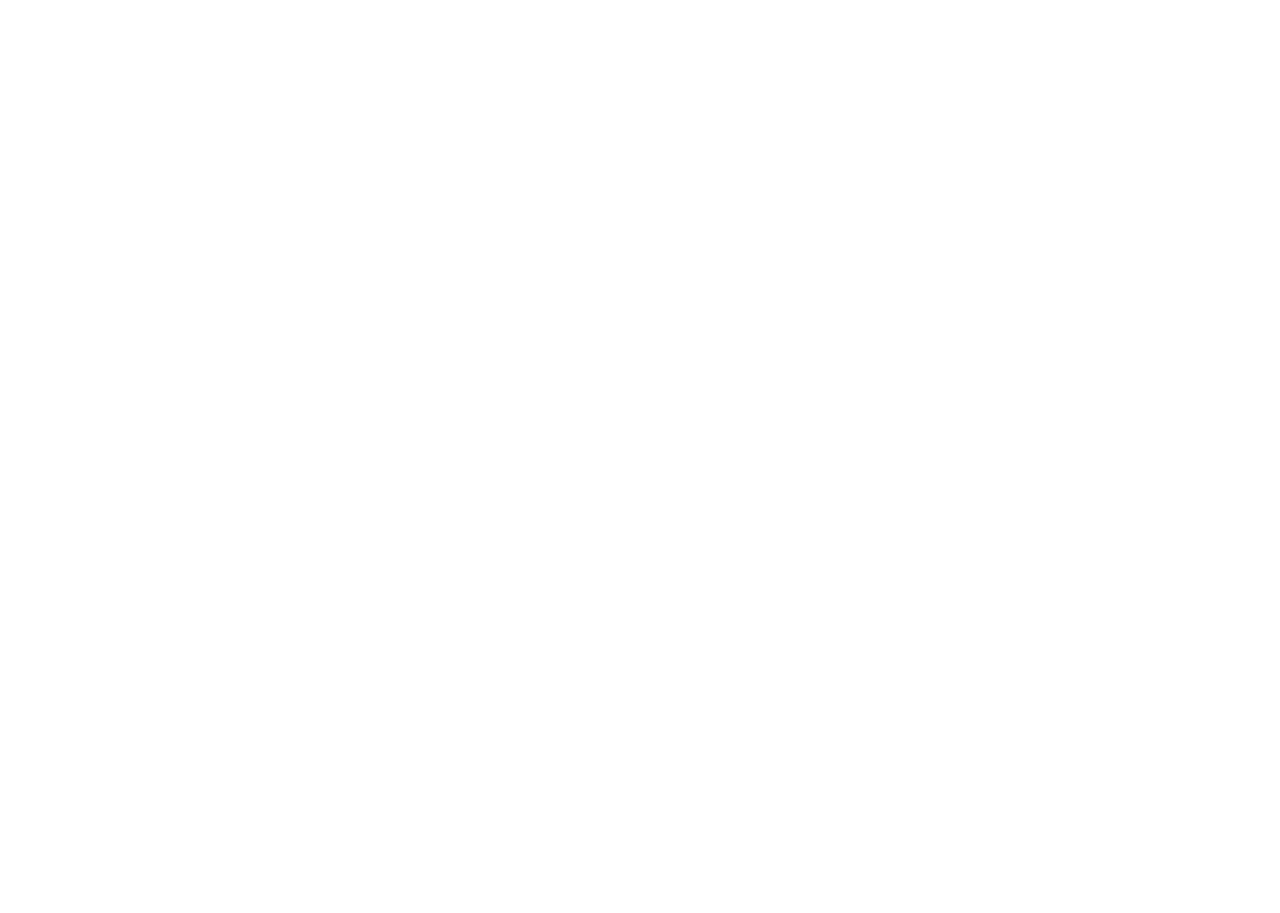
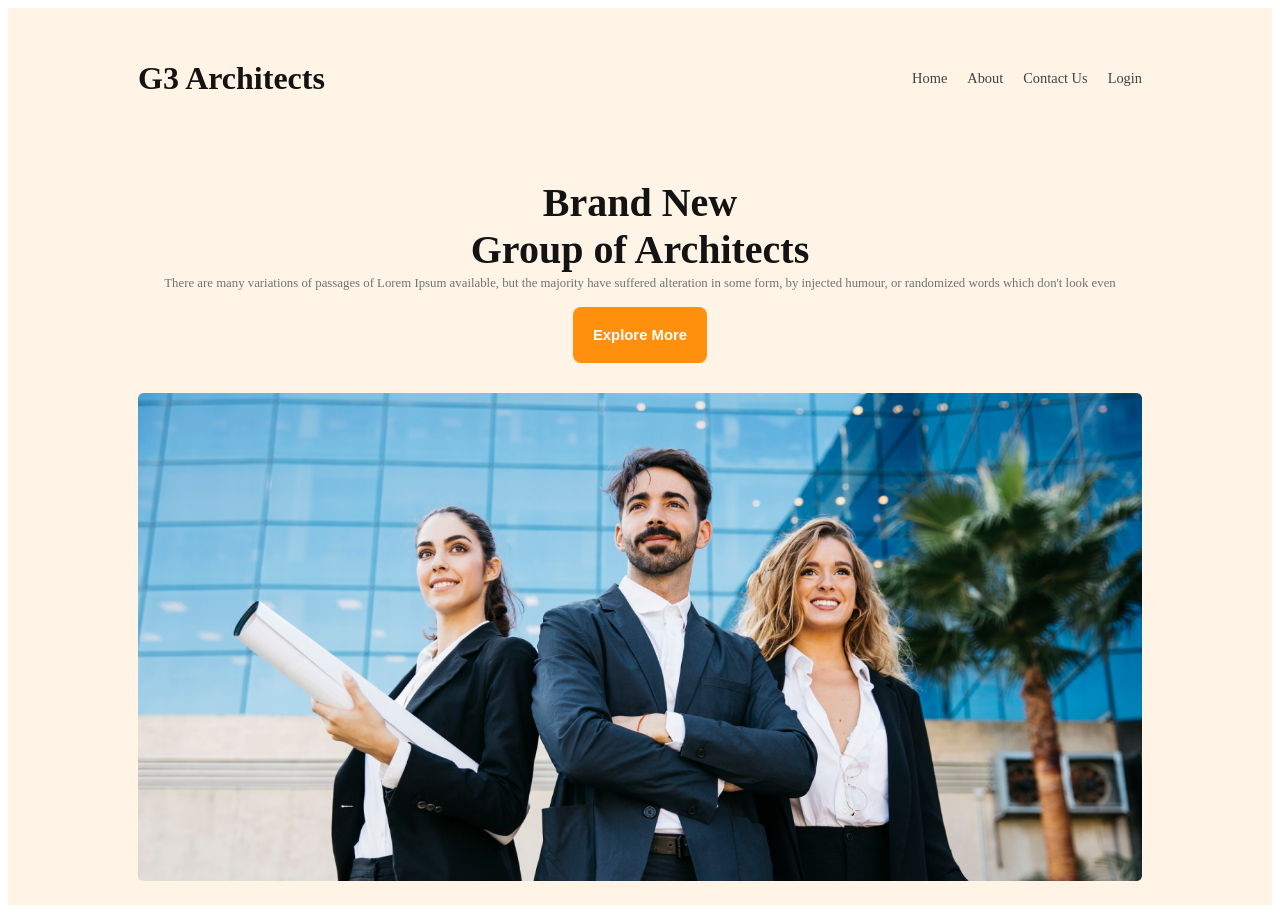
Before and after one commit to SanjidaTanha/g3-architect, a plain HTML site: page index.html in a window 1280 px wide. Before the commit the page ends 800 px from the top, so only its background shows below. Drawn offline with Linux system fonts and the light colour scheme.

Commit message:
header section added

```diff
--- a/index.html
+++ b/index.html
@@ -7,6 +7,23 @@
     <link rel="stylesheet" href="style.css">
 </head>
 <body>
+    <header>
+        <nav>
+            <h3 class="nav-title">G3 Architects</h3>
+            <ul>
+                <li><a href="">Home</a></li>
+                <li><a href="">About</a></li>
+                <li><a href="">Contact Us</a></li>
+                <li><a href="">Login</a></li>
+            </ul>
+        </nav>
+        <div class="banner">
+            <h3 class="banner-title">Brand New<br>Group of Architects</h3>
+            <p class="banner-description">There are many variations of passages of Lorem Ipsum available, but the majority have suffered alteration in some form, by injected humour, or randomized words which don't look even</p>
+            <button class="primary-btn">Explore More</button>
+            <img class="banner-img" src="./images/banner.png" alt="">
+        </div>
+    </header>
 
 </body>
 </html>
--- a/style.css
+++ b/style.css
@@ -0,0 +1,104 @@
+/* work sense google font */
+@import url('https://fonts.googleapis.com/css2?family=Inter:wght@500;700&family=Merriweather:wght@400;900&family=Work+Sans:wght@400;500;600;700&display=swap');
+. {
+    font-family: 'Work Sans';
+}
+
+
+/* for shared styles */
+.primary-btn {
+    color: #FFF;
+    text-align: center;
+    padding: 20px;
+    border-radius: 8px;
+    background: #FF900E;
+    font-size: 0.93rem;
+    font-weight: 600;
+    border: none;
+}
+.primary-btn:hover {
+    background-color:rgb(62, 43, 62);
+}
+
+
+/* header section styles */
+header {
+    background-color: rgba(255, 144, 14, 0.10);
+    margin: 0;
+    padding: 20px 130px;
+}
+nav {
+    display: flex;
+    justify-content: space-between;
+    align-items: center;
+}
+nav > ul {
+    display: flex;
+    gap: 20px;
+}
+.nav-title {
+    color: var(--Dark-01, #131313);
+    text-align: center;
+    font-size: 2rem;
+    font-weight: 700;
+}
+nav > ul li {
+    list-style: none;
+}
+nav > ul li a {
+    text-decoration: none;
+    color: #424242;
+    text-align: center;
+    font-size: 0.90rem;
+    font-weight: 500;
+    line-height: 144.444%;
+}
+nav > ul li a:hover {
+    color: rgb(168, 113, 168);
+}
+.banner {
+    text-align: center;
+}
+.banner-title {
+    margin-top: 50px;
+    margin-bottom: 0px;
+    color: #131313;
+    text-align: center;
+    font-size: 2.50rem;
+    font-weight: 700;
+}
+.banner-description {
+    margin-top: 0px;
+    color: #727272;
+    text-align: center;
+    font-size: 0.80rem;
+    font-weight: 400;
+    line-height: 162.5%;
+}
+.banner-img {
+    width: 100%;
+    margin-top: 30px;
+}
+/* responsive media queries */
+/* for mobile device */
+@media screen and (max-width: 576px) {
+    header{
+        padding: 20px;
+    }
+    nav {
+        display: flex;
+        flex-direction: column;
+    }
+
+}
+
+/* tablet or medium devices */
+@media screen and (min-width:576px) and (max-width:960px){
+    header{
+        padding: 20px 100px;
+    }
+    nav {
+        display: flex;
+        flex-direction: column;
+    }
+}
```
Also changed, not shown: images/architect.png (added), images/banner.png (added), images/icons/customers.png (added), images/icons/email.png (added), images/icons/projects.png (added), images/icons/ribon.png (added), images/sponsors/amazon.png (added), images/sponsors/figma.png (added), images/sponsors/google.png (added), images/sponsors/spotify.png (added), images/sponsors/telerama.png (added), images/team1.png (added), images/team2.png (added), images/team3.png (added), 1 more files.
